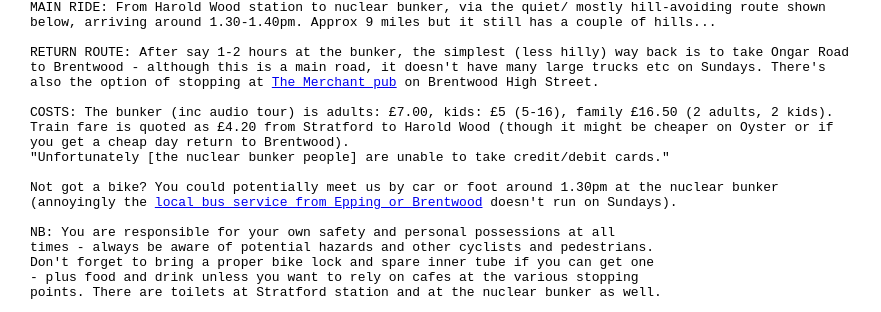
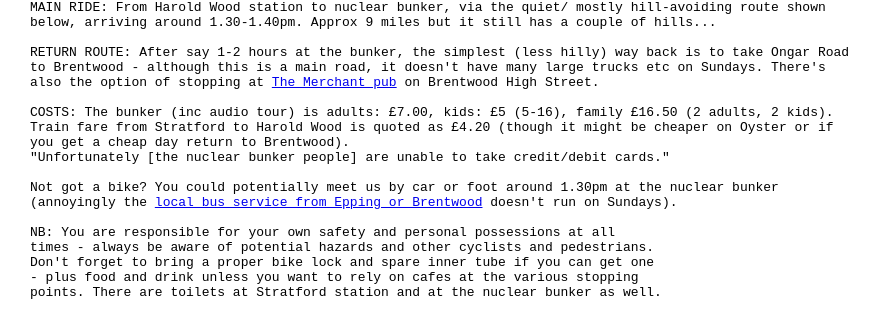
Before and after one commit to dorkbotlondon/dorkbotlondon.github.io, a Jekyll site: the page built from _posts/2016-08-28-dorkbike-2016.html, in a window 1280 px wide. Shown: the part 352-664 px from the top of the page, without its empty margins (0-881 px from the left). Built offline with Jekyll 4.4.1, drawn with Linux system fonts in a browser that asks for light colours; Markdown is read by kramdown in place of the engine named in the settings.

```diff
--- a/_posts/2016-08-28-dorkbike-2016.html
+++ b/_posts/2016-08-28-dorkbike-2016.html
@@ -23,7 +23,7 @@ to Brentwood - although this is a main road, it doesn't have many large trucks e
 also the option of stopping at <a href="http://www.themerchantbrentwood.co.uk/">The Merchant pub</a> on Brentwood High Street.
 
 COSTS: The bunker (inc audio tour) is adults: £7.00, kids: £5 (5-16), family £16.50 (2 adults, 2 kids).
-Train fare is quoted as £4.20 from Stratford to Harold Wood (though it might be cheaper on Oyster or if
+Train fare from Stratford to Harold Wood is quoted as £4.20 (though it might be cheaper on Oyster or if
 you get a cheap day return to Brentwood).
 "Unfortunately [the nuclear bunker people] are unable to take credit/debit cards."
 
```
